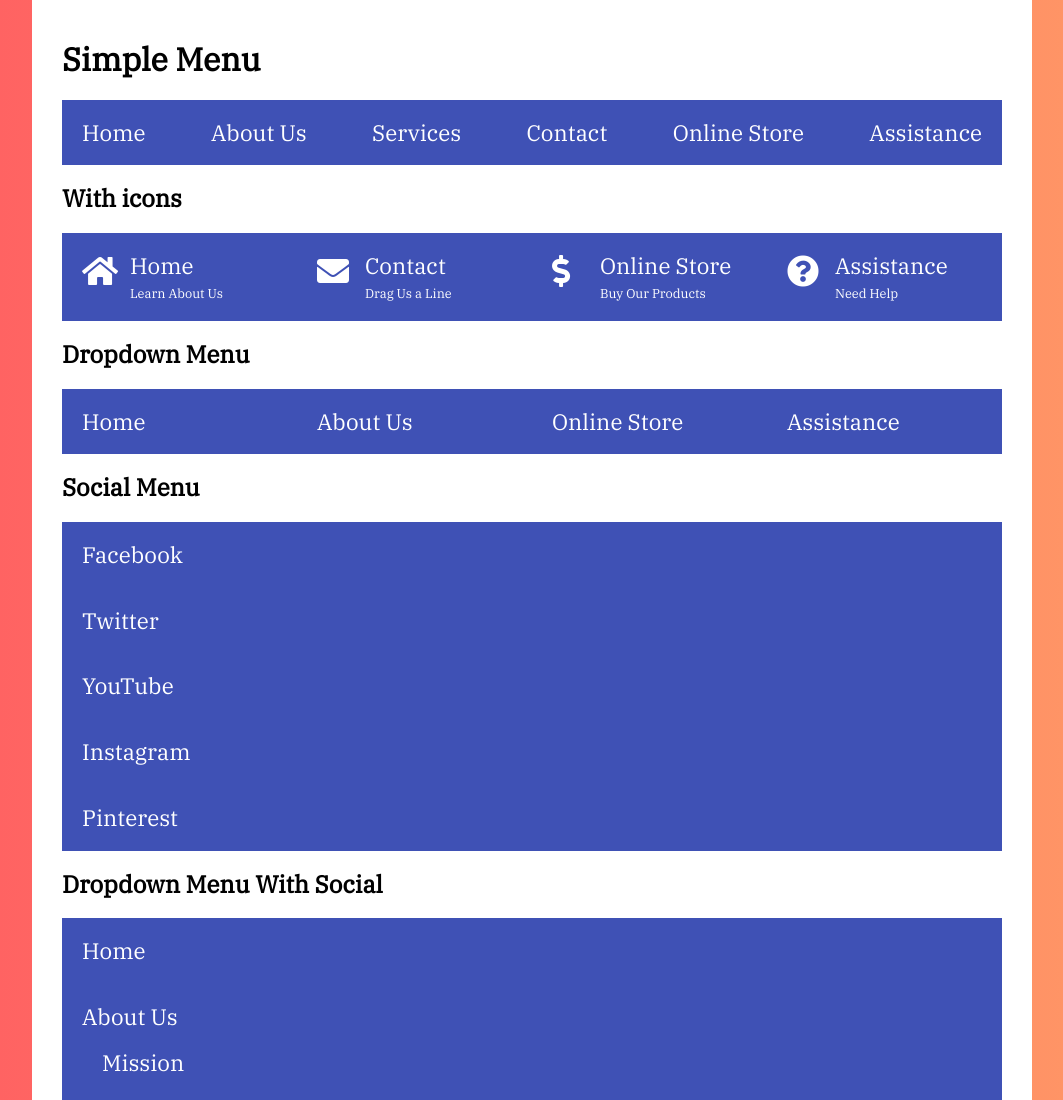
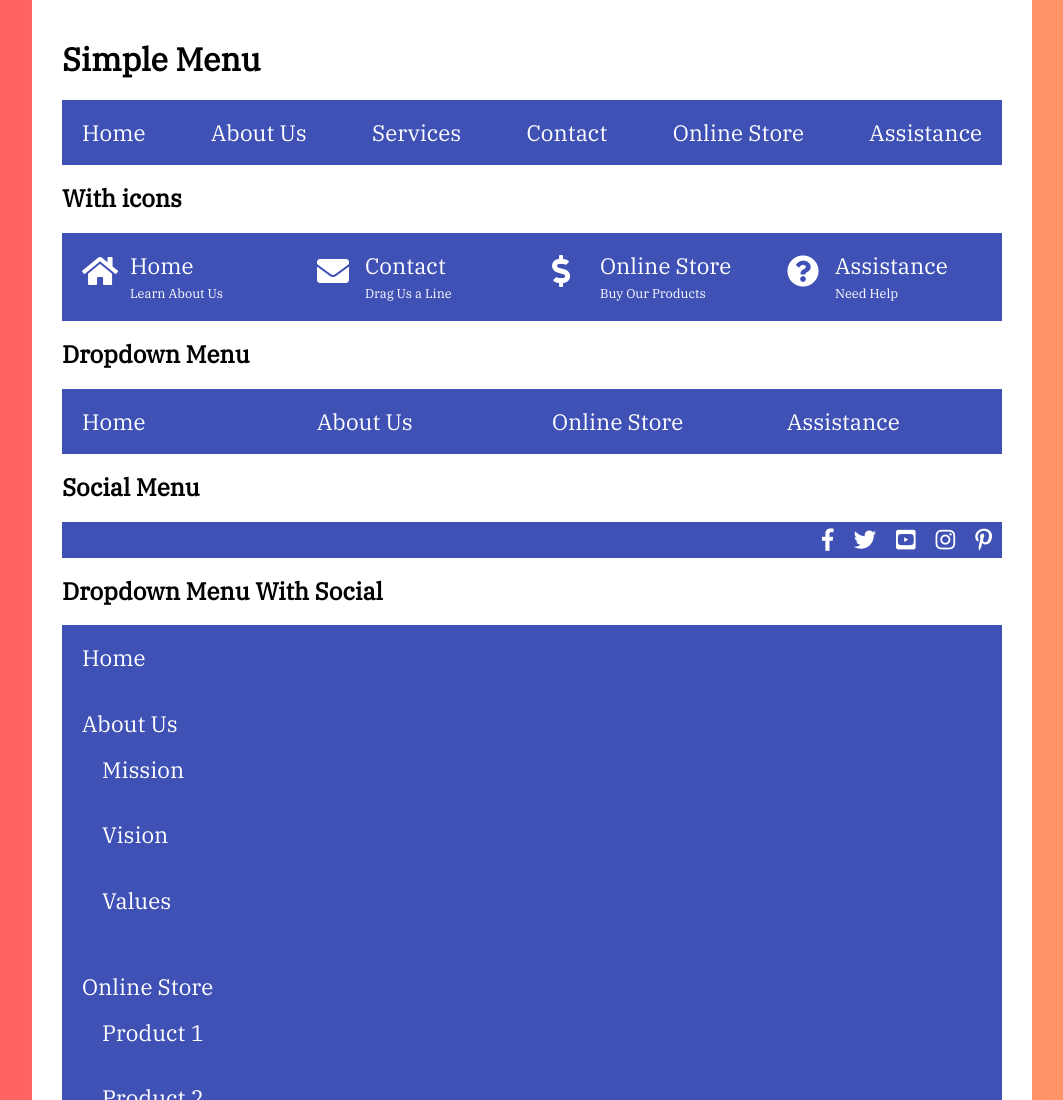
Before and after one commit to carolvasc/advanced-css, a plain HTML site: page flexbox/menu/index.html in a window 1280 px wide. Shown: the top 1100 px of the page, without its empty margins (108-1171 px from the left). Drawn offline with nearby package versions, Linux system fonts and the light colour scheme.

Commit message:
WIP Menus: Social Media Navigation

```diff
--- a/flexbox/menu/index.html
+++ b/flexbox/menu/index.html
@@ -81,7 +81,7 @@
         </nav>
 
         <h2>Social Menu</h2>
-        <nav id="icons">
+        <nav id="icons" class="social-menu">
             <ul>
                 <li>
                     <a href="http://facebook.com"><span> Facebook</span></a>
--- a/flexbox/menu/style.css
+++ b/flexbox/menu/style.css
@@ -119,6 +119,46 @@ nav ul a {
     background-color: #ff5e62;
 }
 
+/* Social Media Navigation */
+.social-menu span {
+    display: none;
+}
+
+.social-menu ul {
+    display: flex;
+    flex-wrap: wrap;
+    flex: 1 0 auto;
+    justify-content: flex-end;
+}
+
+.social-menu ul li {
+    padding: 5px 10px;
+}
+
+.social-menu a::before {
+    font-family: "Font Awesome 5 Brands";
+}
+
+.social-menu a[href*='facebook.com']::before {
+    content: '\f39e'
+}
+
+.social-menu a[href*='twitter.com']::before {
+    content: '\f099'
+}
+
+.social-menu a[href*='youtube.com']::before {
+    content: '\f431'
+}
+
+.social-menu a[href*='instagram.com']::before {
+    content: '\f16d'
+}
+
+.social-menu a[href*='pinterest.com']::before {
+    content: '\f231'
+}
+
 /* Media Queries */
 
 @media (min-width: 480px) {
```
